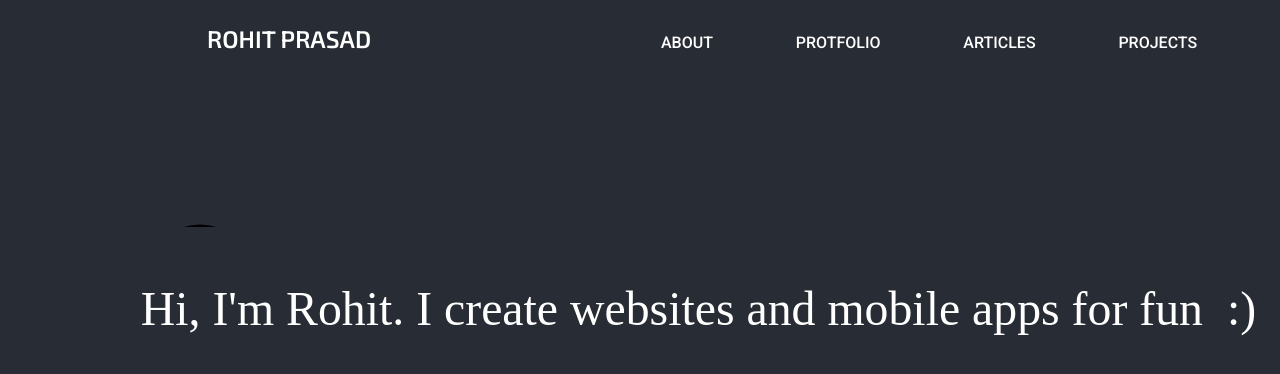
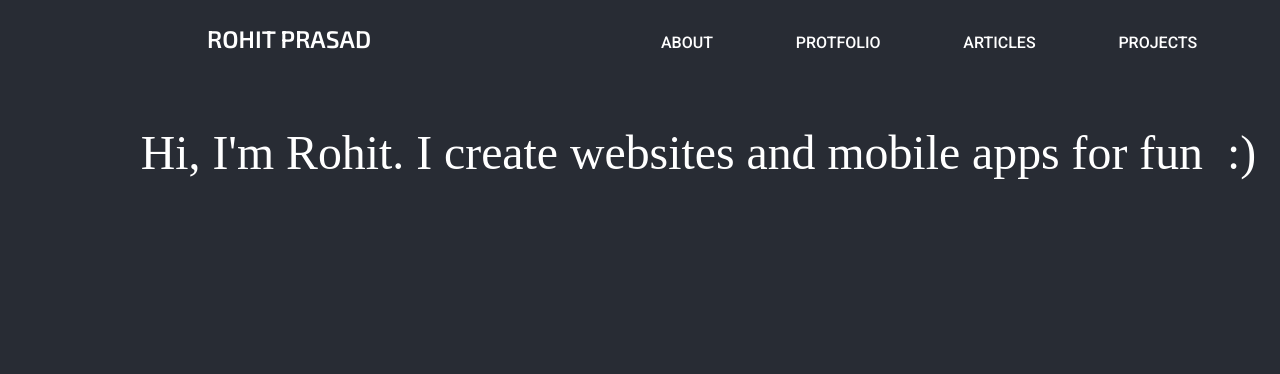
Before and after one commit to Maskedman99/mywebsite, a React (Create React App) app: page / in a window 1280 px wide. Shown: the top 374 px of the page. Built offline with nearby package versions, Linux system fonts and the light colour scheme; a web font is replaced by a local one; what react-animations would draw is missing.

Commit message:
Add Main Logo

```diff
--- a/src/App.js
+++ b/src/App.js
@@ -1,5 +1,6 @@
 import React from 'react';
 import './App.css';
+import MainLogo from './components/MainLogo'
 import RubberBandText from './components/RubberBandText'
 
 function App() {
@@ -17,9 +18,7 @@
         </div>
 
         <main className="App-main">
-        <svg>
-          <circle cx="200" cy="200" r="50" stroke="black" stroke-width="5" fill="silver"/>
-        </svg>
+        <MainLogo />
         <div className="App-main-text">
         <RubberBandText text=" Hi, I'm Rohit. I create websites and mobile apps for fun  :)  "/>
         </div>
--- /dev/null
+++ b/src/components/MainLogo.js
@@ -0,0 +1,13 @@
+import React, { Component } from 'react';
+
+class MainLogo extends Component {
+    render()
+    {
+        return(
+            <div>
+            </div>
+        )
+    }
+}
+
+export default MainLogo;
```
Also changed, not shown: src/assets/R.svg (added).
